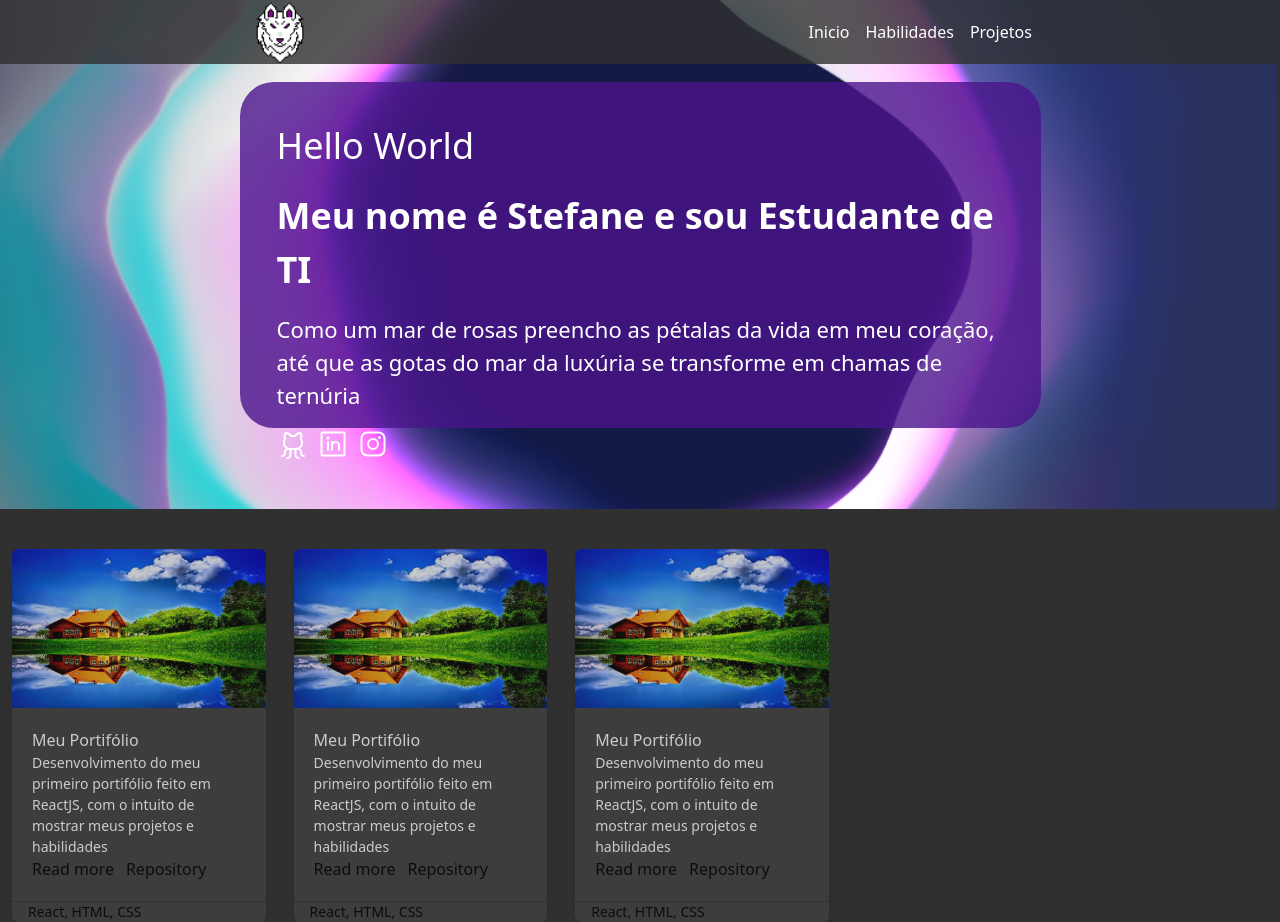
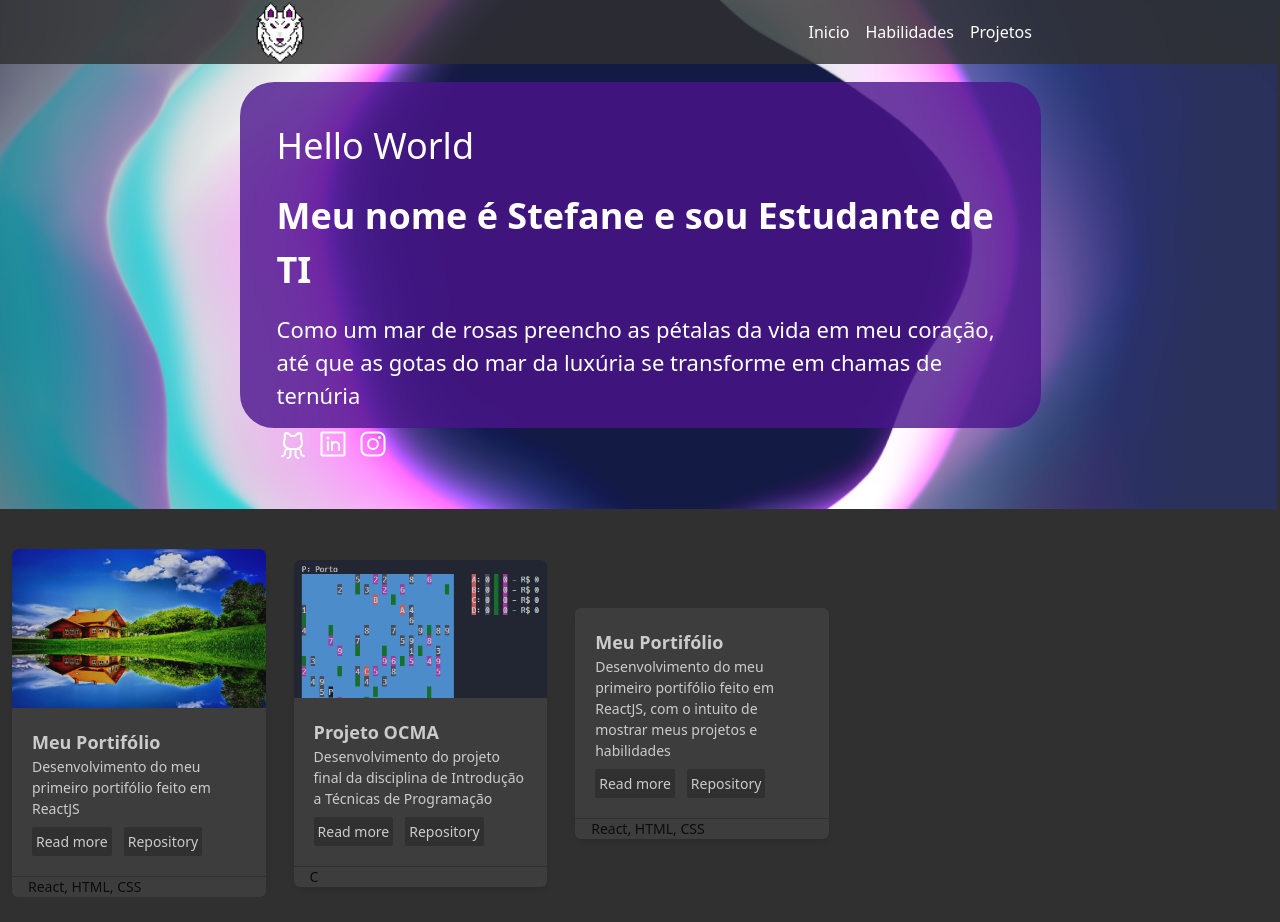
Before and after one commit to StefWolf/Portifolio, a React (Vite) app: page / in a window 1280 px wide. After the commit the page ends 897 px from the top, so only its background shows below. Built offline with nearby package versions, Linux system fonts and the light colour scheme.

Commit message:
Alteracoes novas cards

```diff
--- a/src/Components/Buttons/ButtonDark.jsx
+++ b/src/Components/Buttons/ButtonDark.jsx
@@ -1,7 +1,7 @@
 
 export default function ButtonDark(props){
     return(
-        <button href={props.url} ClassName="text-Cor-Texto text-[14px]
+        <button href={props.url} className="text-Cor-Texto text-[14px]
                             bg-Fundo-dark
                             hover:text-[#949494] transition-colors rounded-sm p-1
         ">
--- a/src/Components/Card.jsx
+++ b/src/Components/Card.jsx
@@ -1,4 +1,4 @@
-import House from '../img/House.jpg'
+
 import ButtonDark from './Buttons/ButtonDark'
 
 export default function Card(props){
@@ -6,12 +6,12 @@ export default function Card(props){
         <>
             <div className="w-[20%] min-h-[100px] rounded-md bg-Fundo-Secundario flex flex-col opacity-75 shadow-md hover:opacity-100 transition">
                 <div>
-                    <img className="rounded-t-md" src={House} />
+                    <img className="rounded-t-md" src={props.img_url} />
                 </div>
                 <div className="p-5 gap-4">
-                    <h1 className="text-Cor-Texto">{props.title}</h1>
+                    <h1 className="text-Cor-Texto font-bold text-lg">{props.title}</h1>
                     <p className="text-Cor-Texto text-[14px]">{props.descricao}</p>
-                    <div className='flex gap-3'>
+                    <div className='flex gap-3 mt-2'>
                         <ButtonDark url = {props.url} text = "Read more" />
                         <ButtonDark url = {props.url} text = "Repository" />
 
--- a/src/Pages/Home.jsx
+++ b/src/Pages/Home.jsx
@@ -1,6 +1,9 @@
 
 import Header from "../Components/Header"
 import Bitmap from "../img/Bitmap.png"
+import House from '../img/House.jpg'
+
+import Ocma from '../img/Projects/ocma.png'
 
 
 import { GithubLogo, LinkedinLogo, InstagramLogo, } from 'phosphor-react'
@@ -26,18 +29,18 @@ export default function Home() {
                         </div>
                     </div>
                 </div>
-                <div className="pt-10 pl-3 w-full flex gap-7">
+                <div className="pt-10 pl-3 w-full flex gap-7 items-center">
                     <Card
                         title="Meu Portifólio"
-                        descricao="Desenvolvimento do meu primeiro portifólio feito em ReactJS, com o intuito de
-                                    mostrar meus projetos e habilidades"
+                        descricao="Desenvolvimento do meu primeiro portifólio feito em ReactJS"
                         icons="React, HTML, CSS"
+                        img_url={House}
                     />
                     <Card
-                        title="Meu Portifólio"
-                        descricao="Desenvolvimento do meu primeiro portifólio feito em ReactJS, com o intuito de
-                                    mostrar meus projetos e habilidades"
-                        icons="React, HTML, CSS"
+                        title="Projeto OCMA"
+                        descricao="Desenvolvimento do projeto final da disciplina de Introdução a Técnicas de Programação"
+                        icons="C"
+                        img_url= {Ocma}
                     />
                     <Card
                         title="Meu Portifólio"
@@ -48,7 +51,6 @@ export default function Home() {
 
                 </div>
             </main>
-
         </div>
     )
 }
```
Also changed, not shown: src/img/Projects/ocma.png (added).
